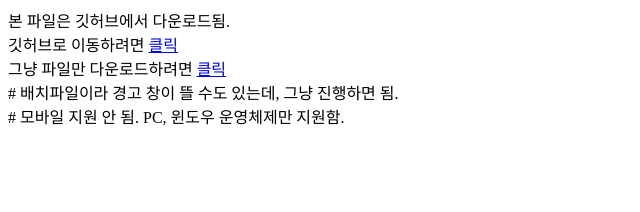
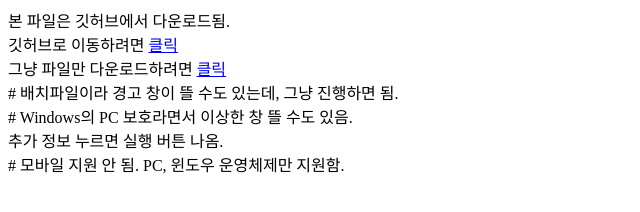
Before and after one commit to unknownpgr/gdh_wifi, a plain HTML site: page index.html in a window 1280 px wide. Shown: the whole page, without its empty margins (0-640 px from the left). Drawn offline with Linux system fonts and the light colour scheme.

Commit message:
Edit html

```diff
--- a/index.html
+++ b/index.html
@@ -12,6 +12,10 @@
         <a href="https://unknownpgr.github.io/gdh_wifi/강동학사%20와이파이 설정.bat">클릭</a>
         <div> # 배치파일이라 경고 창이 뜰 수도 있는데, 그냥 진행하면 됨.
         </div>
+        <div>
+        # Windows의 PC 보호라면서 이상한 창 뜰 수도 있음.
+        </div>
+        <div>   추가 정보 누르면 실행 버튼 나옴.</div>
         <div> # 모바일 지원 안 됨. PC, 윈도우 운영체제만 지원함.</div>
     </div>
 </body>
```
